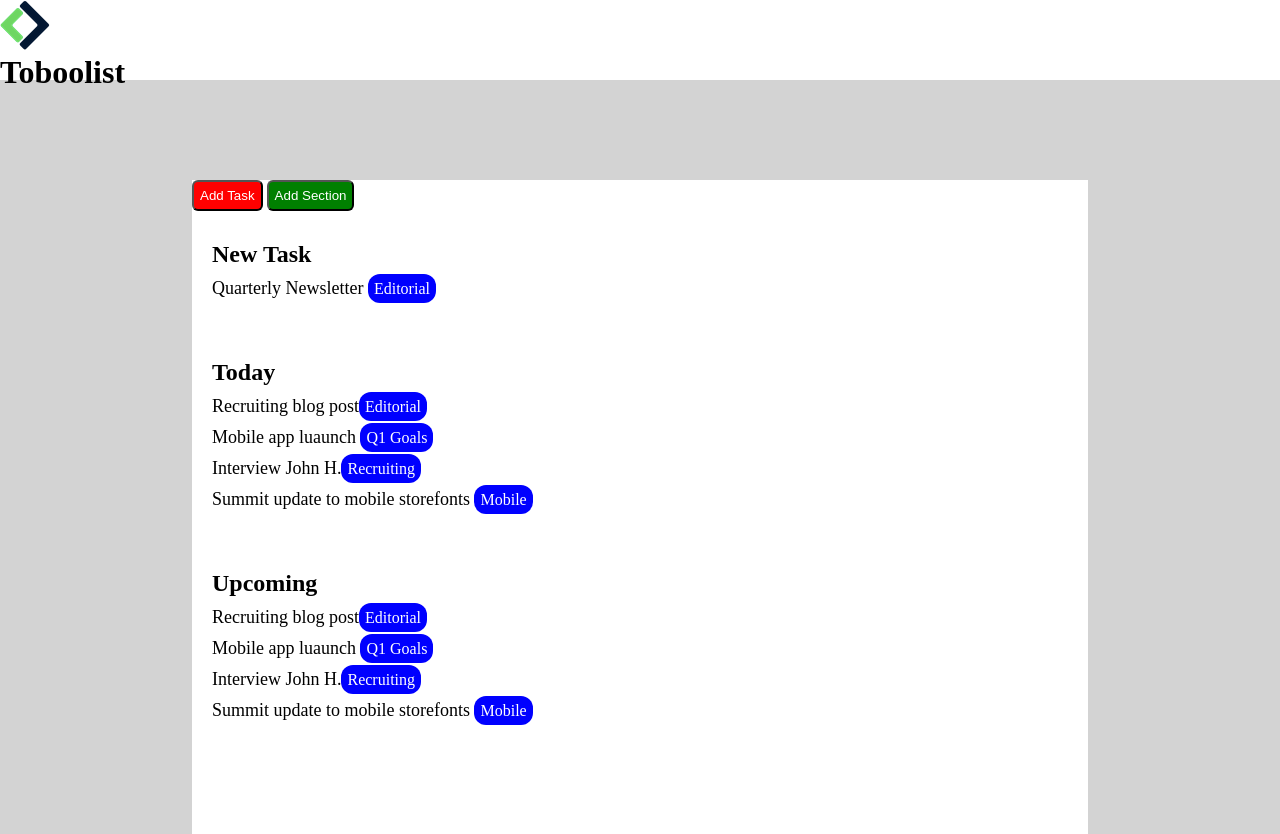
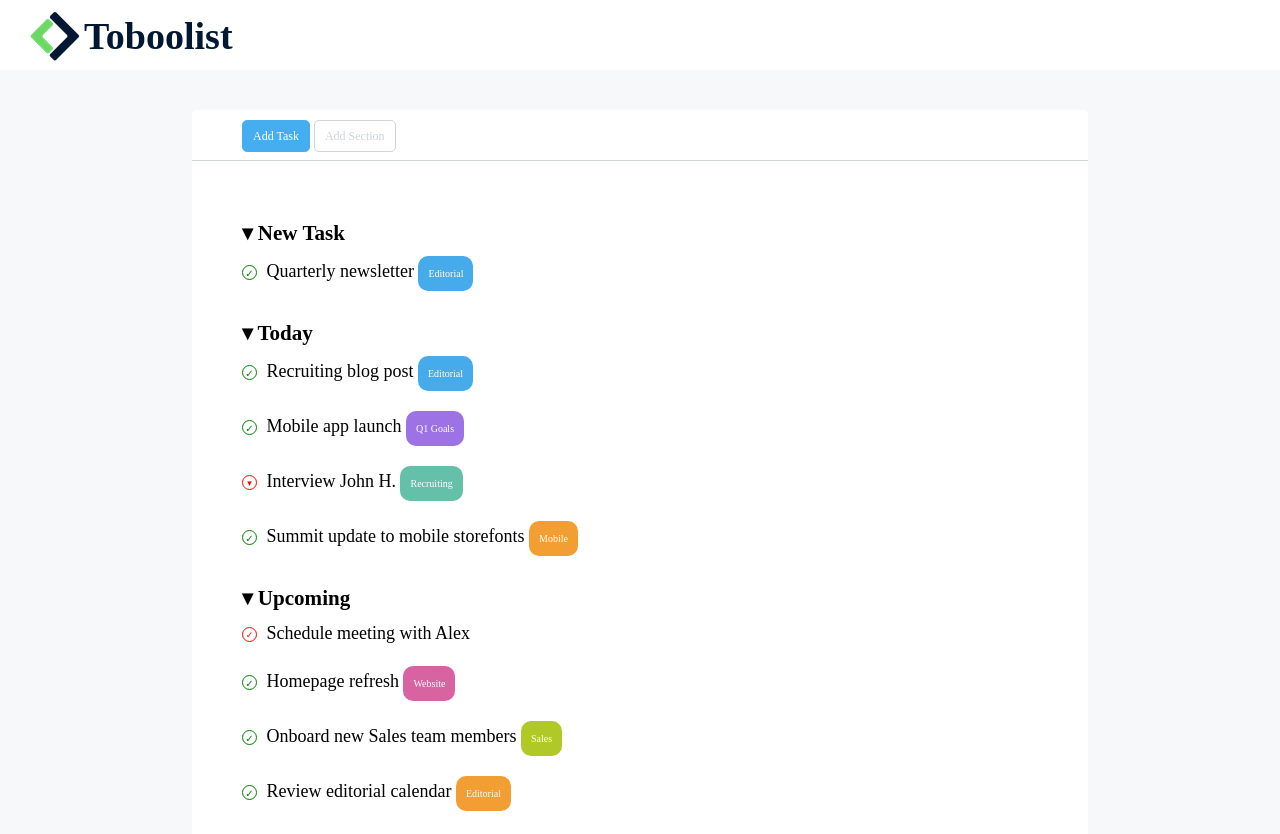
Before and after one commit to sbarbaroluca/html-css-toboolist, a plain HTML site: page index.html in a window 1280 px wide. Shown: the top 834 px of the page. Drawn offline with Linux system fonts and the light colour scheme.

Commit message:
fine corretto

```diff
--- a/css/style.css
+++ b/css/style.css
@@ -5,44 +5,129 @@
 }
 
 body {
-    background-color: lightgrey;
+    background-color: #F6F8F9;
+}
+
+.btn {
+    display: inline-block;
+    height: 32px;
+    line-height: 20px;
+    padding: 5px 10px;
+    vertical-align: middle;
+    font-size: 12px;
+    text-decoration: none;
+    border-radius: 5px;
+}
+
+.btn-blue{
+    background-color: #47ADF1;
+    border: 1px solid #47ADF1;
+    color: white;
+}
+
+.btn-grey {
+    background-color: white;
+    border: 1px solid #CFD4D8;
+    color: #CFD4D8;
+}
+
+.circle {
+    display: inline-block;
+    width: 15px;
+    height: 15px;
+    line-height: 15px;
+    font-size: 10px;
+    border-radius: 50%;
+    margin-right: 5px;
+    text-align: center;
+    vertical-align: middle;
+}
+
+.ok {
+    color: green;
+    border: 1px solid green;
+}
+
+.ko {
+    font-size: 9px;
+    color: red;
+    border: 1px solid red;
+}
+
+.tag {
+    display: inline-block;
+    padding: 5px 10px;
+    color: white;
+    border-radius: 10px;
+    font-size: 10px;
+    background-color: red;
+}
+
+.tag-type-1 {
+    background-color: #45ABEA;
+}
+
+.tag-type-2 {
+    background-color: #9C72E4;
+}
+
+.tag-type-3 {
+    background-color: #64C0A9;
+}
+
+.tag-type-4 {
+    background-color: #F29E33;
+}
+
+.tag-type-5 {
+    background-color: #D863A1;
+}
+
+.tag-type-6 {
+    background-color: #B0C926;
 }
 
 header {
-    height: 80px;
+    height: 70px;
+    line-height: 70px;
+    margin-bottom: 40px;
+    padding: 0 30px;
     background-color: white;
 }
 
+#logo {
+    height: 50px;
+    vertical-align: middle;
+}
+
+h1 {
+    display: inline-block;
+    vertical-align: middle;
+    font-size: 38px;
+    color: #021732;
+}
+
 .container {
-    height: 800px;
-    background-color:white;
     width: 70%;
-    margin:100px auto;
+    margin: 0 auto;
+    border-radius: 5px;
+    background-color: white;
 }
-.tag {
-    font-size: 16px;
-    background-color: blue;
-    color: white;
-    padding: 6px;
-    border-radius: 12px;
+
+#buttons {
+    height: 51px;
+    line-height: 50px;
+    padding: 0 50px;
+    border-bottom: 1px solid #CFD4D8;
 }
+
+#list {
+    padding: 50px;
+}
+
 li {
+    line-height: 25px;
+    list-style: none;
+    padding: 10px 0;
     font-size: 18px;
-    margin: 10px 0;
-    list-style-type: none;
 }
-.section {
-    margin: 10px 0;
-    padding: 20px;
-}
-.btn {
-    padding: 6px;
-    border-radius: 6px;
-    color: white;
-}
-#addTask {
-    background-color: red;
-}
-#addSection {
-    background-color: green;
-}
--- a/index.html
+++ b/index.html
@@ -8,70 +8,90 @@
     <title>html-css-toboolist</title>
 </head>
 <body>
-    <!-- intestazione logo -->
+    <!-- testata della pagina -->
     <header>
-        <img src="img/Logo.png" alt="logo">
+        <img src="img/logo.png" alt="Logo Toboolist"
+        id="logo">
         <h1>Toboolist</h1>
     </header>
-    <!-- /intestazione logo -->
+    <!-- /testata della pagina -->
 
-
+    <!-- corpo della pagina -->
     <main>
         <div class="container">
-            <button class="btn" id="addTask">Add Task</button>
-            <button class="btn" id="addSection">Add Section</button>
+            <!-- buttons -->
+            <section id="buttons">
+                <a class="btn btn-blue" href="#">Add Task</a>
+                <a class="btn btn-grey" href="#">Add Section</a>
+            </section>
+            <!-- /buttons -->
 
-            <section class="section">
-                <h2>New Task</h2>
+            <!-- todo-list -->
+            <section id="list">
                 <ul>
                     <li>
-                        Quarterly Newsletter
-                        <span class="tag">Editorial</span>
+                        <h3>&#x25BE; New Task</h3>
+                        <ul>
+                            <li>
+                                <span class="circle ok">&check;</span> Quarterly newsletter
+                                 <span class="tag tag-type-1">Editorial</span>
+                            </li>
+                        </ul>
+                    </li>
+                    <li>
+                        <h3>&#x25BE; Today</h3>
+                        <ul>
+                            <li>
+                                <span class="circle ok">&check;</span>
+                                Recruiting blog post
+                                <span class="tag tag-type-1">Editorial</span>
+                            </li>
+                            <li>
+                                <span class="circle ok">&check;</span>
+                                Mobile app launch
+                                <span class="tag tag-type-2">Q1 Goals</span>
+                            </li>
+                            <li>
+                                <span class="circle ko">&#x25BE;</span>
+                                Interview John H.
+                                <span class="tag tag-type-3">Recruiting</span>
+                            </li>
+                            <li>
+                                <span class="circle ok">&check;</span>
+                                Summit update to mobile storefonts
+                                <span class="tag tag-type-4">Mobile</span>
+                            </li>
+                        </ul>
+                    </li>
+                    <li>
+                        <h3>&#x25BE; Upcoming</h3>
+                        <ul>
+                            <li>
+                                <span class="circle ko">&check;</span>
+                                Schedule meeting with Alex
+                            </li>
+                            <li>
+                                <span class="circle ok">&check;</span>
+                                Homepage refresh
+                                <span class="tag tag-type-5">Website</span>
+                            </li>
+                            <li>
+                                <span class="circle ok">&check;</span>
+                                Onboard new Sales team members
+                                <span class="tag tag-type-6">Sales</span>
+                            </li>
+                            <li>
+                                <span class="circle ok">&check;</span>
+                                Review editorial calendar
+                                <span class="tag tag-type-4">Editorial</span>
+                            </li>
+                        </ul>
                     </li>
                 </ul>
             </section>
-
-            <section class="section">
-                <h2>Today</h2>
-                <ul>
-                    <li>
-                        Recruiting blog post<span class="tag">Editorial</span>
-                    </li>
-                    <li>
-                        Mobile app luaunch <span class="tag">Q1 Goals</span>
-                    </li>
-                    <li>
-                        Interview John H.<span class="tag">Recruiting</span>
-                    </li>
-                    <li>
-                        Summit update to mobile storefonts <span class="tag">Mobile</span>
-                    </li>
-                </ul>
-            </section>
-
-            <section class="section">
-                <h2>Upcoming</h2>
-                <ul>
-                    <li>
-                        Recruiting blog post<span class="tag">Editorial</span>
-                    </li>
-                    <li>
-                        Mobile app luaunch <span class="tag">Q1 Goals</span>
-                    </li>
-                    <li>
-                        Interview John H.<span class="tag">Recruiting</span>
-                    </li>
-                    <li>
-                        Summit update to mobile storefonts <span class="tag">Mobile</span>
-                    </li>
-                </ul>
-            </section>
+            <!-- /todo-list -->
         </div>
-
-
-
-
     </main>
-
+    <!-- corpo della pagina -->
 </body>
 </html>
```
